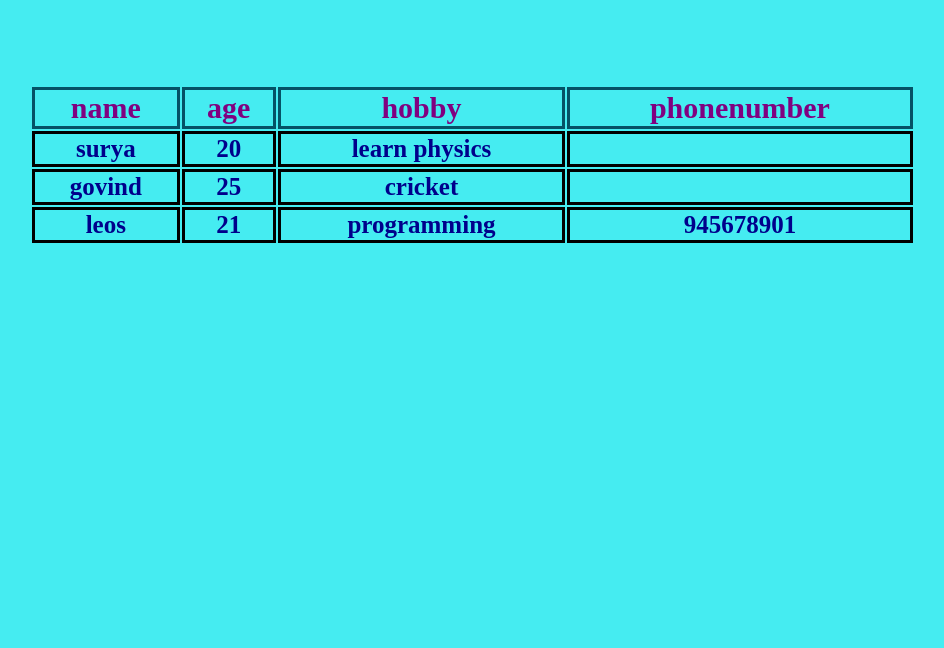
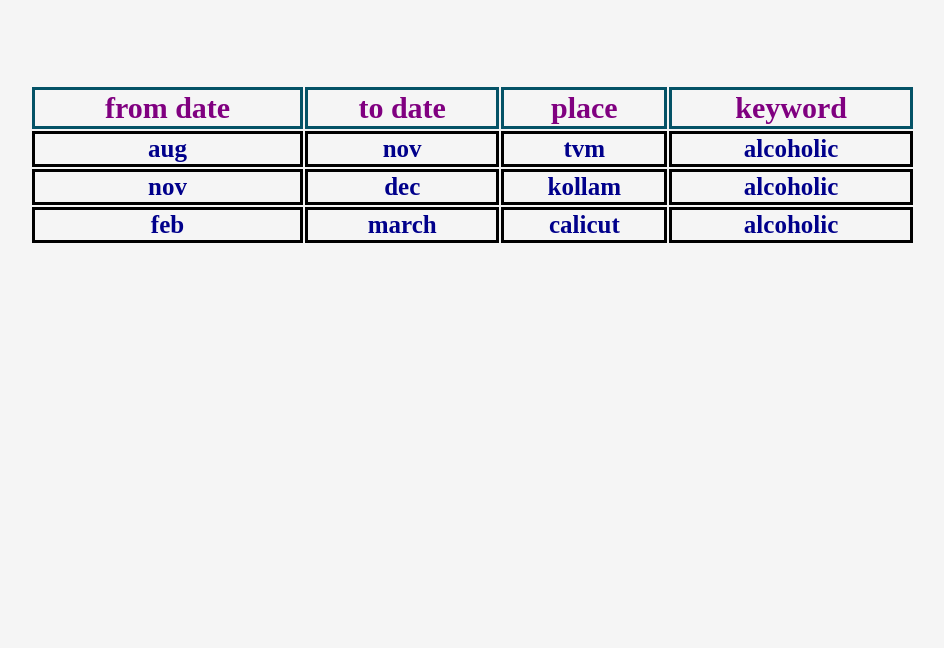
Before and after one commit to thesunRider/Reubus, a plain HTML site: page Json to html/index.html in a window 1280 px wide. Shown: the part 152-800 px from the top of the page, without its empty margins (228-1172 px from the left). Drawn offline with nearby package versions, Linux system fonts and the light colour scheme.

Commit message:
Update index.html

```diff
--- a/Json to html/index.html
+++ b/Json to html/index.html
@@ -7,7 +7,7 @@
 
     <style>
         html {
-            background-color: rgb(69, 236, 241);
+            background-color: whitesmoke;
         }
         #excelDataTable{
             margin-top: 100px;
@@ -58,10 +58,11 @@
 </body>
 
 <script>
+    // Change the myList to the output json
     var myList = [
-  { "name": "surya", "age": 20, "hobby": "learn physics" },
-  { "name":"govind","age": 25,"hobby": "cricket" },
-  { "name": "leos", "age": 21, "hobby": "programming", "phonenumber": 945678901 }
+  { "from date": "aug", "to date": "nov", "place": "tvm", "keyword":"alcoholic" },
+  { "from date":"nov","to date": "dec","place": "kollam" , "keyword":"alcoholic"},
+  { "from date": "feb", "to date": "march", "place": "calicut", "keyword":"alcoholic"}
 ];
 
 // Builds the HTML Table out of myList.
```
